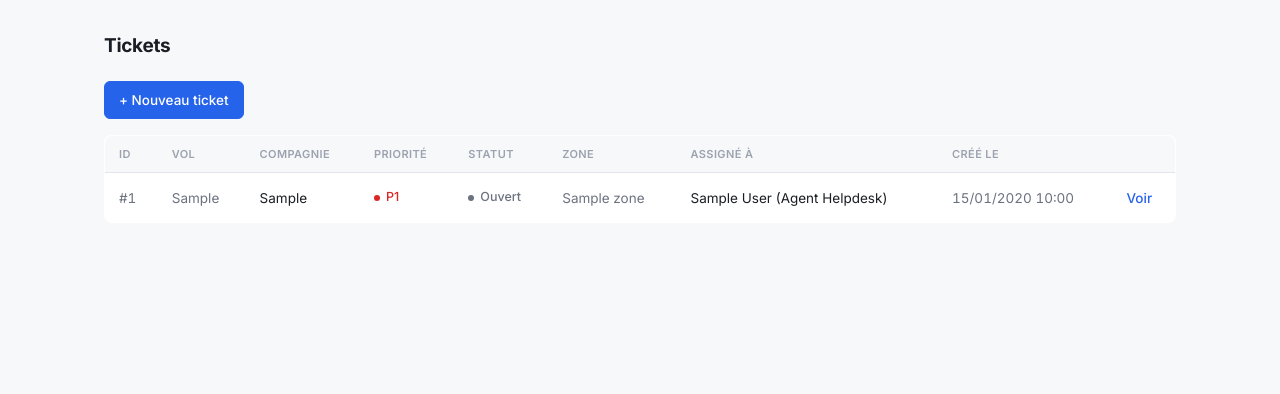
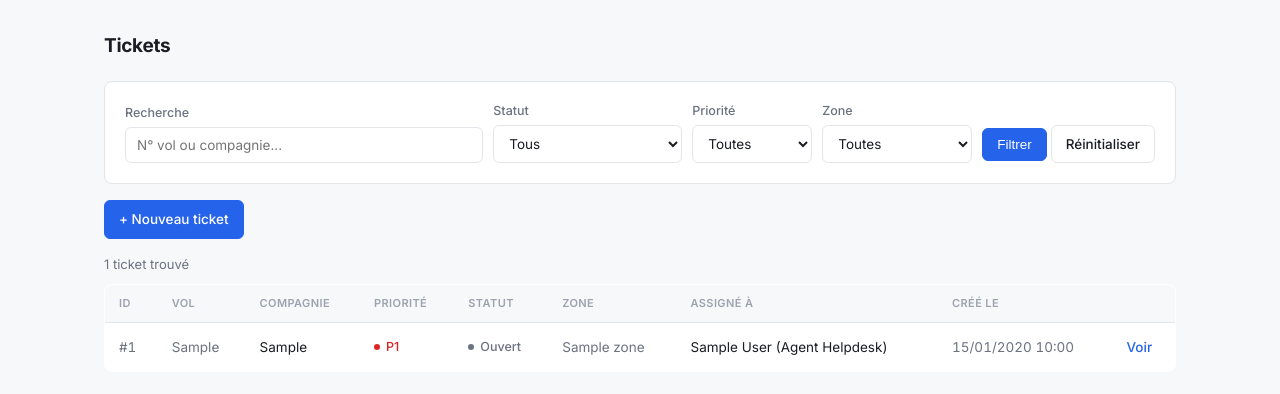
Before and after one commit to khaliliche/sita-incident-manager, a Django app: page /incidents/ in a window 1280 px wide. Shown: the part 56-450 px from the top of the page. Run offline with Django 5.2, Linux system fonts and the light colour scheme; a user stored in the database is signed in; tables that the repository leaves empty hold one stand-in row (values such as "Sample post").

Commit message:
Ajout recherche et filtres sur la liste des tickets (statut, priorite, zone, texte)

```diff
--- a/incidents/views.py
+++ b/incidents/views.py
@@ -2,8 +2,9 @@ from django.shortcuts import render, redirect, get_object_or_404
 from django.contrib.auth.decorators import login_required
 from django.contrib import messages
 from .models import Ticket, TicketHistorique
-from .forms import TicketForm
+from .forms import TicketForm, ReaffectationForm
 from accounts.models import Utilisateur
+from core.models import Zone
 
 
 @login_required
@@ -17,11 +18,37 @@ def ticket_list(request):
         tickets = Ticket.objects.all().order_by('-date_creation')
     else:
         tickets = Ticket.objects.none()
-    return render(request, 'incidents/ticket_list.html', {'tickets': tickets})
+
+    statut = request.GET.get('statut', '')
+    priorite = request.GET.get('priorite', '')
+    zone_id = request.GET.get('zone', '')
+    q = request.GET.get('q', '').strip()
+
+    if statut:
+        tickets = tickets.filter(statut=statut)
+    if priorite:
+        tickets = tickets.filter(priorite=priorite)
+    if zone_id:
+        tickets = tickets.filter(zone_id=zone_id)
+    if q:
+        from django.db.models import Q
+        tickets = tickets.filter(
+            Q(numero_vol__icontains=q) | Q(compagnie_aerienne__icontains=q)
+        )
+
+    context = {
+        'tickets': tickets,
+        'zones': Zone.objects.all().order_by('nom'),
+        'statut_choices': Ticket.STATUT_CHOICES,
+        'priorite_choices': Ticket.PRIORITE_CHOICES,
+        'filtre_statut': statut,
+        'filtre_priorite': priorite,
+        'filtre_zone': zone_id,
+        'filtre_q': q,
+    }
+    return render(request, 'incidents/ticket_list.html', context)
 
 
-@login_required
-@login_required
 @login_required
 def ticket_detail(request, pk):
     ticket = get_object_or_404(Ticket, pk=pk)
@@ -30,6 +57,7 @@ def ticket_detail(request, pk):
         'ticket': ticket,
         'historique': historique,
     })
+
 
 def affecter_agent(ticket):
     """Trouve un agent disponible dans la zone du ticket, selon la priorité."""
@@ -91,7 +119,8 @@ def ticket_create(request):
         form = TicketForm()
 
     return render(request, 'incidents/ticket_form.html', {'form': form})
-@login_required
+
+
 @login_required
 def ticket_resoudre(request, pk):
     ticket = get_object_or_404(Ticket, pk=pk)
@@ -117,8 +146,7 @@ def ticket_resoudre(request, pk):
     messages.success(request, "Ticket marqué comme résolu.")
     return redirect('incidents:ticket_detail', pk=ticket.pk)
 
-@login_required
-@login_required
+
 @login_required
 def ticket_escalader(request, pk):
     ticket = get_object_or_404(Ticket, pk=pk)
@@ -145,6 +173,8 @@ def ticket_escalader(request, pk):
     )
     messages.warning(request, "Ticket escaladé. En attente de réaffectation par le Helpdesk.")
     return redirect('incidents:ticket_detail', pk=ticket.pk)
+
+
 @login_required
 def ticket_reaffecter(request, pk):
     ticket = get_object_or_404(Ticket, pk=pk)
@@ -155,8 +185,6 @@ def ticket_reaffecter(request, pk):
     if ticket.statut != 'escalade':
         messages.error(request, "Ce ticket n'est pas en attente de réaffectation.")
         return redirect('incidents:ticket_detail', pk=ticket.pk)
-
-    from .forms import ReaffectationForm
 
     if request.method == 'POST':
         form = ReaffectationForm(request.POST, zone=ticket.zone)
@@ -185,6 +213,8 @@ def ticket_reaffecter(request, pk):
         form = ReaffectationForm(zone=ticket.zone)
 
     return render(request, 'incidents/ticket_reaffecter.html', {'form': form, 'ticket': ticket})
+
+
 @login_required
 def ticket_cloturer(request, pk):
     ticket = get_object_or_404(Ticket, pk=pk)
@@ -213,6 +243,8 @@ def ticket_cloturer(request, pk):
         return redirect('incidents:ticket_detail', pk=ticket.pk)
 
     return render(request, 'incidents/ticket_cloture_form.html', {'ticket': ticket})
+
+
 from django.db.models import Count, Avg, F, ExpressionWrapper, DurationField
 
 
--- a/templates/incidents/ticket_list.html
+++ b/templates/incidents/ticket_list.html
@@ -2,12 +2,54 @@
 {% block title %}Tickets - ITmanager{% endblock %}
 {% block content %}
 <h2>Tickets</h2>
+
+<div class="panel" style="margin-bottom:16px;">
+    <form method="get" style="display:flex; gap:10px; flex-wrap:wrap; align-items:flex-end;">
+        <div style="flex:1; min-width:180px;">
+            <label for="q">Recherche</label>
+            <input type="text" name="q" id="q" placeholder="N° vol ou compagnie..." value="{{ filtre_q }}">
+        </div>
+        <div style="min-width:150px;">
+            <label for="statut">Statut</label>
+            <select name="statut" id="statut">
+                <option value="">Tous</option>
+                {% for value, label in statut_choices %}
+                <option value="{{ value }}" {% if filtre_statut == value %}selected{% endif %}>{{ label }}</option>
+                {% endfor %}
+            </select>
+        </div>
+        <div style="min-width:120px;">
+            <label for="priorite">Priorité</label>
+            <select name="priorite" id="priorite">
+                <option value="">Toutes</option>
+                {% for value, label in priorite_choices %}
+                <option value="{{ value }}" {% if filtre_priorite == value %}selected{% endif %}>{{ label }}</option>
+                {% endfor %}
+            </select>
+        </div>
+        <div style="min-width:150px;">
+            <label for="zone">Zone</label>
+            <select name="zone" id="zone">
+                <option value="">Toutes</option>
+                {% for z in zones %}
+                <option value="{{ z.pk }}" {% if filtre_zone == z.pk|stringformat:"s" %}selected{% endif %}>{{ z.nom }}</option>
+                {% endfor %}
+            </select>
+        </div>
+        <div>
+            <button type="submit" class="btn">Filtrer</button>
+            <a href="{% url 'incidents:ticket_list' %}" class="btn btn-outline">Réinitialiser</a>
+        </div>
+    </form>
+</div>
 
 <div class="actions" style="margin-bottom:16px;">
     {% if request.user.role == 'helpdesk' %}
     <a href="{% url 'incidents:ticket_create' %}" class="btn">+ Nouveau ticket</a>
     {% endif %}
 </div>
+
+<p style="color:var(--text-dim); font-size:13px; margin-bottom:10px;">{{ tickets|length }} ticket{{ tickets|length|pluralize }} trouvé{{ tickets|length|pluralize }}</p>
 
 <table>
     <tr>
@@ -26,7 +68,7 @@
         <td><a href="{% url 'incidents:ticket_detail' ticket.pk %}" class="link">Voir</a></td>
     </tr>
     {% empty %}
-    <tr><td colspan="9" style="text-align:center; color:var(--text-faint); padding:24px;">Aucun ticket pour le moment.</td></tr>
+    <tr><td colspan="9" style="text-align:center; color:var(--text-faint); padding:24px;">Aucun ticket ne correspond à ces critères.</td></tr>
     {% endfor %}
 </table>
 {% endblock %}
```
